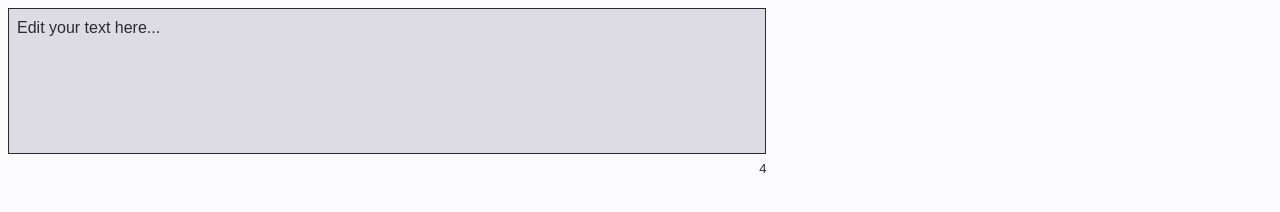
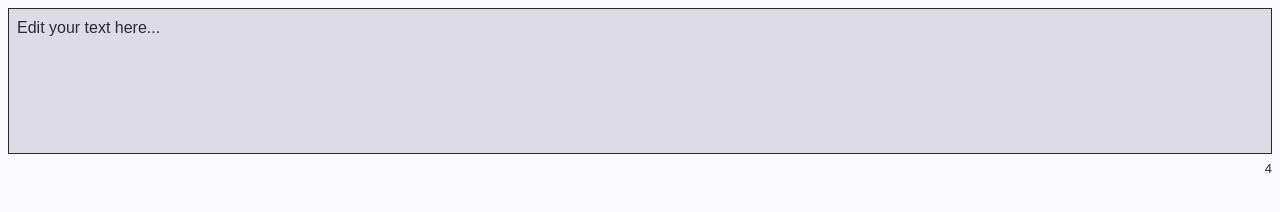
Before and after one commit to jdelarubia/ts-webcomponent-example, a website: page src/wc-word-count/index.html in a window 1280 px wide. Drawn offline with Linux system fonts and the light colour scheme.

Commit message:
tweak global styles

```diff
--- a/src/wc-word-count/style.css
+++ b/src/wc-word-count/style.css
@@ -5,7 +5,7 @@ html {
   font-family: sans-serif;
 }
 main {
-  width: 60%;
+  margin: 0 auto;
 }
 
 :root {
@@ -19,8 +19,9 @@ body {
   color: var(--primary);
 }
 
+/* ********* */
 /* Dark mode */
-
+/* ********* */
 @media (prefers-color-scheme: dark) {
   :root {
     --primary: #fbfbfe;
```
